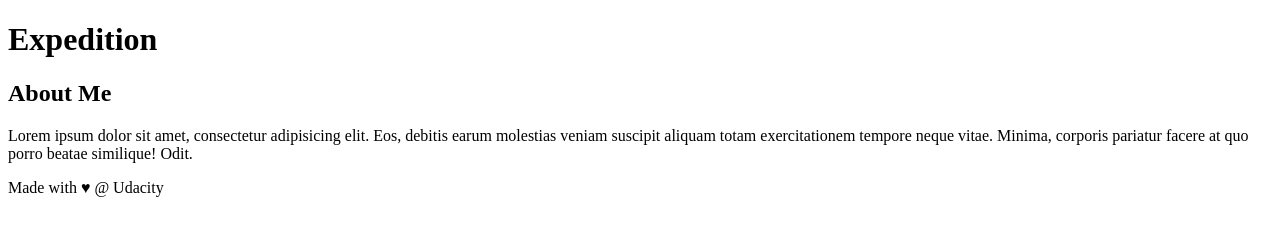
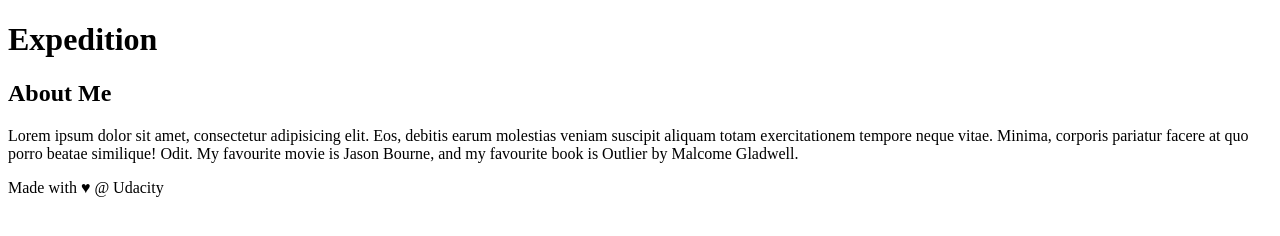
Before and after one commit to lazycruise-sys/course-git-blog-project, a plain HTML site: page index.html in a window 1280 px wide. Drawn offline with Linux system fonts and the light colour scheme.

Commit message:
add additional info in about me

```diff
--- a/index.html
+++ b/index.html
@@ -23,7 +23,7 @@
     <aside>
         <h2>About Me</h2>
 
-        <p>Lorem ipsum dolor sit amet, consectetur adipisicing elit. Eos, debitis earum molestias veniam suscipit aliquam totam exercitationem tempore neque vitae. Minima, corporis pariatur facere at quo porro beatae similique! Odit.</p>
+        <p>Lorem ipsum dolor sit amet, consectetur adipisicing elit. Eos, debitis earum molestias veniam suscipit aliquam totam exercitationem tempore neque vitae. Minima, corporis pariatur facere at quo porro beatae similique! Odit. My favourite movie is Jason Bourne, and my favourite book is Outlier by Malcome Gladwell.</p>
     </aside>
     <!-- end of new content -->
 
```
